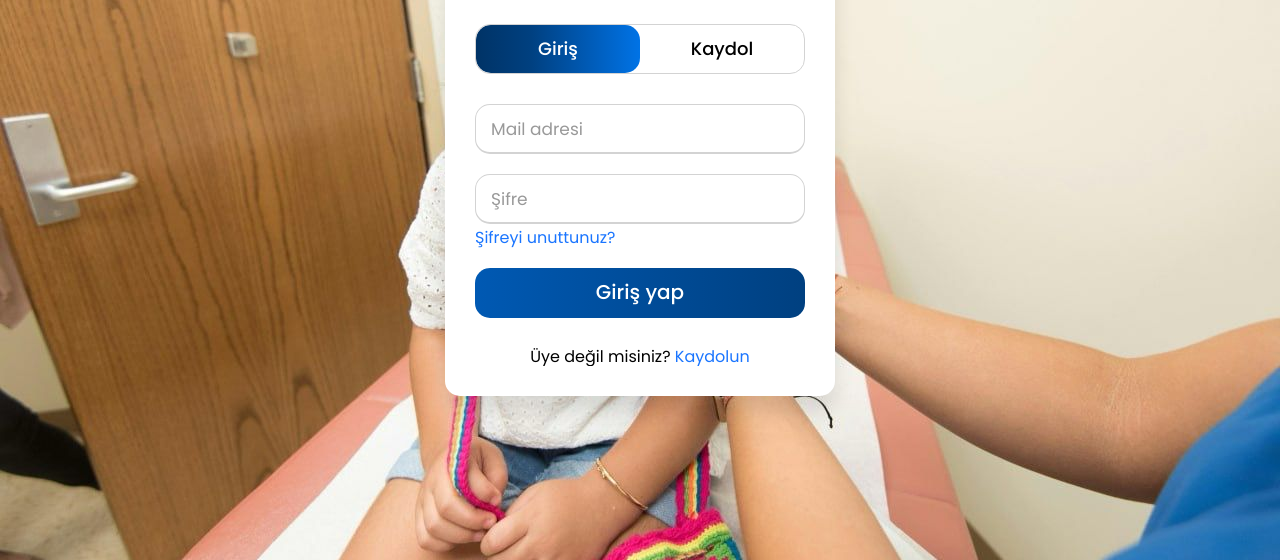
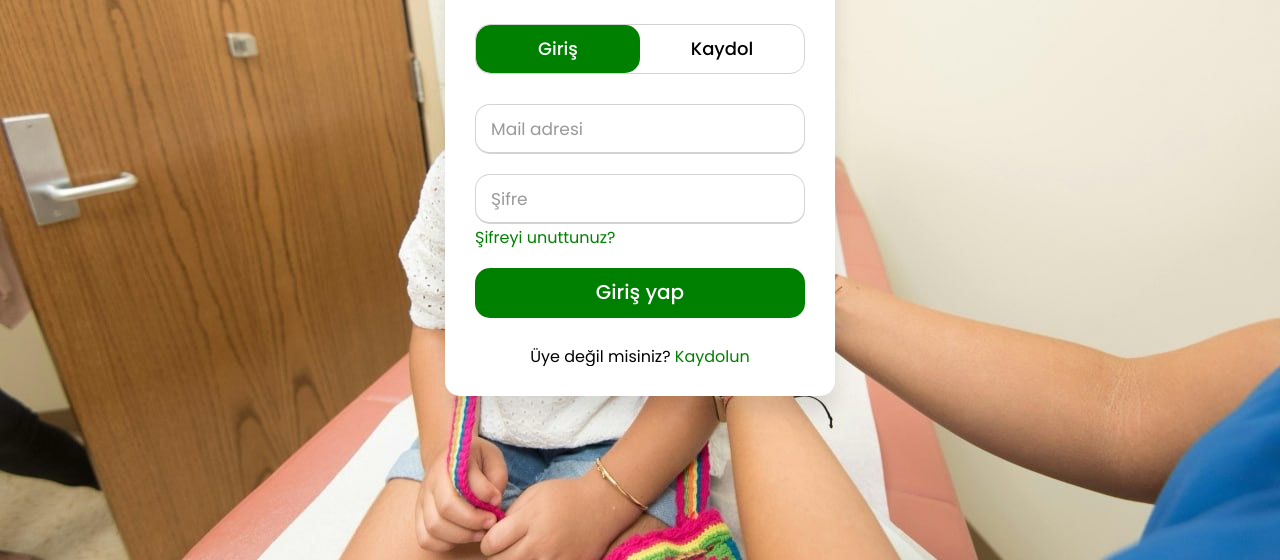
Before and after one commit to idrisazim/Vaccination-reminder, a plain HTML site: page index.html in a window 1280 px wide. Shown: the part 240-800 px from the top of the page. Drawn offline with nearby package versions, Linux system fonts and the light colour scheme; no server answers.

Commit message:
color changes

```diff
--- a/style.css
+++ b/style.css
@@ -15,7 +15,7 @@ html,body{
   background-size: cover;
 }
 ::selection{
-  background: #1a75ff;
+  background: green;
   color: #fff;
 }
 .wrapper{
@@ -70,8 +70,7 @@ html,body{
   left: 0;
   z-index: 0;
   border-radius: 15px;
-  background: -webkit-linear-gradient(left,#003366,#004080,#0059b3
-, #0073e6);
+  background: green;
   transition: all 0.6s cubic-bezier(0.68,-0.55,0.265,1.55);
 }
 input[type="radio"]{
@@ -124,7 +123,7 @@ input[type="radio"]{
   transition: all 0.3s ease;
 }
 .form-inner form .field input:focus{
-  border-color: #1a75ff;
+  border-color: green;
   /* box-shadow: inset 0 0 3px #fb6aae; */
 }
 .form-inner form .field input::placeholder{
@@ -132,7 +131,7 @@ input[type="radio"]{
   transition: all 0.3s ease;
 }
 form .field input:focus::placeholder{
-  color: #1a75ff;
+  color: green;
 }
 .form-inner form .pass-link{
   margin-top: 5px;
@@ -143,7 +142,7 @@ form .field input:focus::placeholder{
 }
 .form-inner form .pass-link a,
 .form-inner form .signup-link a{
-  color: #1a75ff;
+  color: green;
   text-decoration: none;
 }
 .form-inner form .pass-link a:hover,
@@ -162,8 +161,7 @@ form .btn .btn-layer{
   width: 300%;
   position: absolute;
   left: -100%;
-  background: -webkit-linear-gradient(right,#003366,#004080,#0059b3
-, #0073e6);
+  background: green;
   border-radius: 15px;
   transition: all 0.4s ease;;
 }
```
